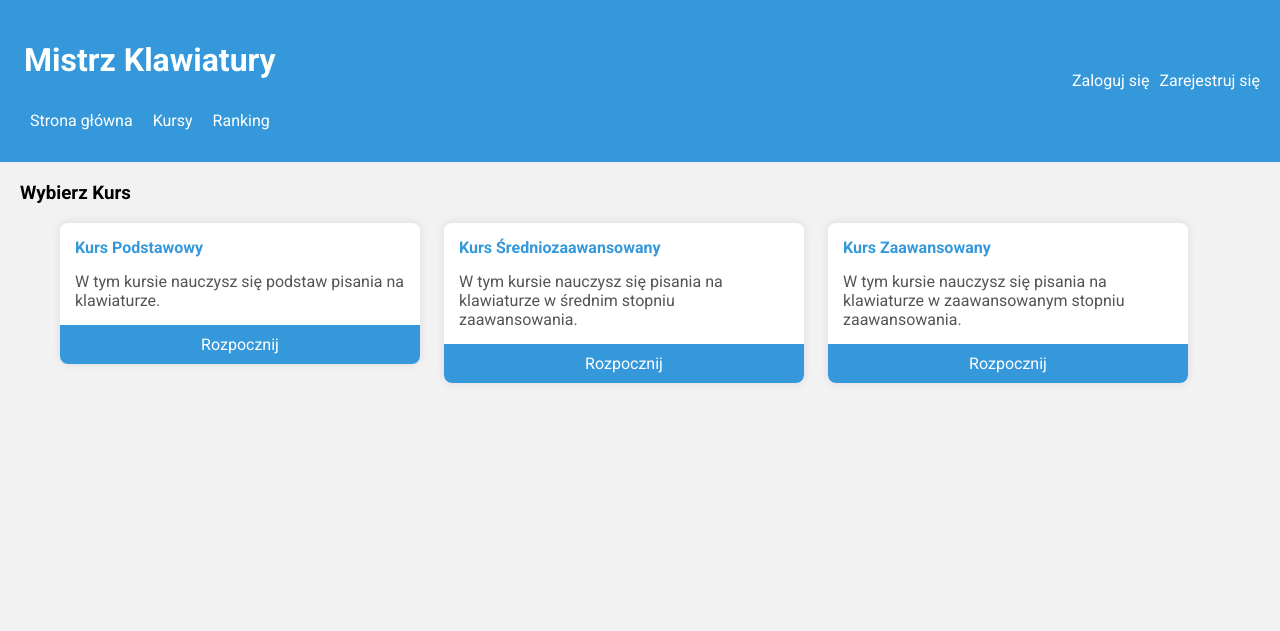
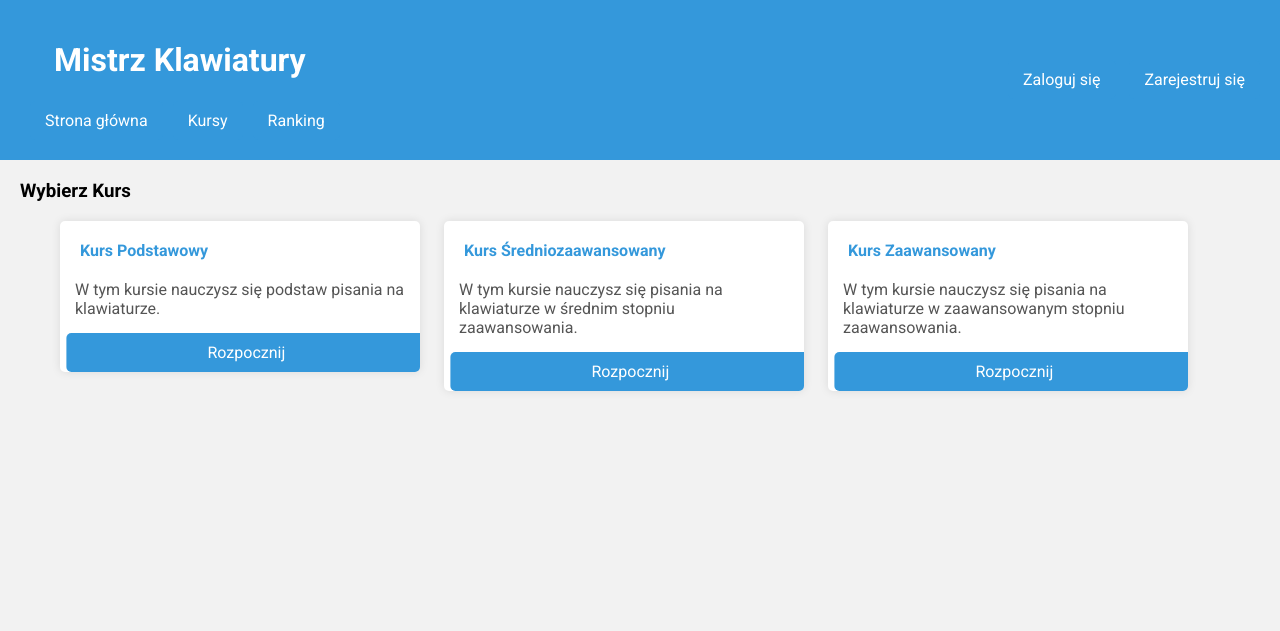
Before and after one commit to Kanioyin/maestro-del-teclado, a PHP site: page /kursy.html in a window 1280 px wide. Shown: the top 631 px of the page. Run offline with PHP 8.4, Linux system fonts and the light colour scheme.

Commit message:
18.01
18.01

```diff
--- a/Logowanie/main.js
+++ b/Logowanie/main.js
@@ -40,10 +40,12 @@
     });
 
     if (userData && password === userData.password) {
+        localStorage.setItem('loggedUser', JSON.stringify(userData));
         window.location.href = "../index.html";
     } else {
         alert("Błędne dane logowania. Spróbuj ponownie.");
     }
+
 }
 
 function goToRegistration() {
--- a/kursy.html
+++ b/kursy.html
@@ -21,9 +21,7 @@
                     <a href="ranking.html">Ranking</a>
                 </nav>
             </div>
-            <div class="menu-right">
-                <a href="Logowanie/login.html" class="highlight">Zaloguj się</a>
-                <a href="Logowanie/registration.html" class="highlight">Zarejestruj się</a>
+            <div id="user-panel" class="menu-right">
             </div>
         </div>
     </header>
@@ -54,23 +52,7 @@
     </footer>
 
     <script src="https://code.jquery.com/jquery-3.6.0.min.js"></script>
-    <script src="main.js"></script>
-    <script>
-        document.addEventListener('DOMContentLoaded', function () {
-            var loggedInUser = localStorage.getItem('loggedInUser');
-            if (loggedInUser) {
-                document.getElementById('login').style.display = 'none';
-                document.getElementById('register').style.display = 'none';
-                document.getElementById('username').textContent = loggedInUser;
-                document.getElementById('logout').style.display = 'block';
-            } else {
-                document.getElementById('login').style.display = 'block';
-                document.getElementById('register').style.display = 'block';
-                document.getElementById('username').style.display = 'none';
-                document.getElementById('logout').style.display = 'none';
-            }
-        });
-    </script>
+    <script src="script.js"></script>
 </body>
 
 </html>
--- a/script.js
+++ b/script.js
@@ -1,66 +1,24 @@
 document.addEventListener("DOMContentLoaded", function () {
     // Sprawdzenie, czy użytkownik jest zalogowany
-    var loggedUser = localStorage.getItem('loggedUser');
+    const loggedUser = JSON.parse(localStorage.getItem('loggedUser'));
+    const userPanel = document.querySelector("#user-panel");
+
+    console.log(loggedUser);
 
     // Ukrywanie lub pokazywanie odpowiednich elementów na podstawie zalogowania
     if (loggedUser) {
-        showLoggedInUI(loggedUser);
+        userPanel.insertAdjacentHTML("beforeend", `<div> <span>${loggedUser.username}</span> <button id="loggout-button">Wyloguj sie</button> </div>`)
+        document.querySelector("#loggout-button").
+        addEventListener("click", ()=>{
+            localStorage.removeItem("loggedUser");
+            window.location.reload()
+        })
+
     } else {
-        showLoggedOutUI();
+        userPanel.insertAdjacentHTML("beforeend", `<div> <a href="Logowanie/login.html" class="highlight">Zaloguj się</a> <a href="Logowanie/registration.html" class="highlight">Zarejestruj się</a> </div>`)
     }
 
-    // Obsługa zdarzenia kliknięcia na "Zaloguj się"
-    document.querySelector('.menu .highlight[href="Logowanie/login.html"]').addEventListener('click', function (event) {
-        event.preventDefault();
 
-        // Przykładowe dane użytkowników z localStorage
-        var users = JSON.parse(localStorage.getItem('users')) || [];
 
-        // Tutaj powinno być zaimplementowane prawdziwe logowanie, sprawdzanie użytkownika i hasła
-        // Przykład dla zalogowania dla jednego z użytkowników
-        var usernameInput = document.getElementById("username").value;
-        var passwordInput = document.getElementById("password").value;
 
-        var loggedInUser = users.find(function(user) {
-            return user.username === usernameInput && user.password === passwordInput;
-        });
-
-        if (loggedInUser) {
-            localStorage.setItem('loggedUser', loggedInUser.username);
-            showLoggedInUI(loggedInUser.username);
-        } else {
-            alert("Błędne dane logowania. Spróbuj ponownie.");
-        }
-    });
-
-    // Obsługa zdarzenia kliknięcia na "Wyloguj się"
-    document.querySelector('.menu .highlight[href="index.html"]').addEventListener('click', function (event) {
-        event.preventDefault();
-
-        // Tutaj powinno być zaimplementowane prawdziwe wylogowanie, na przykład przekierowanie na stronę główną
-        // Przykład dla symulacji wylogowania
-        localStorage.removeItem('loggedUser');
-        showLoggedOutUI();
-    });
-
-    // Funkcja ukazująca interfejs po zalogowaniu
-    function showLoggedInUI(username) {
-        document.querySelector('.menu .highlight[href="Logowanie/login.html"]').style.display = 'none';
-        document.querySelector('.menu .highlight[href="Logowanie/registration.html"]').style.display = 'none';
-        document.querySelector('.menu .highlight[href="index.html"]').textContent = 'Wyloguj się';
-        document.querySelector('.menu .highlight[href="index.html"]').classList.add('logout-link');
-        document.querySelector('.menu').insertAdjacentHTML('beforeend', '<span>Zalogowano: ' + username + '</span>');
-    }
-
-    // Funkcja ukazująca interfejs po wylogowaniu
-    function showLoggedOutUI() {
-        document.querySelector('.menu .highlight[href="Logowanie/login.html"]').style.display = 'inline-block';
-        document.querySelector('.menu .highlight[href="Logowanie/registration.html"]').style.display = 'inline-block';
-        document.querySelector('.menu .highlight[href="index.html"]').textContent = 'Strona główna';
-        document.querySelector('.menu .highlight[href="index.html"]').classList.remove('logout-link');
-        var loggedInInfo = document.querySelector('.menu span');
-        if (loggedInInfo) {
-            loggedInInfo.remove();
-        }
-    }
-});
+})
--- a/style.css
+++ b/style.css
@@ -30,16 +30,20 @@
     display: flex;
 }
 
-.menu a {
-    color: #fff;
-    text-decoration: none;
-    padding: 10px;
-    border-bottom: 2px solid #3498db;
-    transition: background-color 0.3s ease-in-out, color 0.3s ease-in-out;
+.menu a, .menu-right a, .menu-right .highlight, #loggout-button, .kurs .btn, .ranking .btn {
+    background-color: #3498db; /* Niebieskie tło */
+    color: #fff; /* Biały tekst */
+    padding: 10px 15px; /* Dodanie paddingu */
+    border-radius: 5px; /* Zaokrąglenie rogów */
+    margin-left: 10px; /* Dodanie odstępu z lewej strony */
+    text-decoration: none; /* Usunięcie podkreślenia */
+    display: inline-block; /* Ustawienie jako blok inline */
+    cursor: pointer; /* Zmiana kursora na wskaźnik */
+    transition: background-color 0.3s ease-in-out; /* Dodanie animacji */
 }
 
-.menu a:hover {
-    background-color: #2980b9;
+.menu a:hover, .menu-right a:hover, .menu-right .highlight:hover, #loggout-button:hover, .kurs .btn:hover, .ranking .btn:hover {
+    background-color: #2980b9; /* Ciemniejszy niebieski kolor tła podczas najechania */
 }
 
 .menu-right {
@@ -82,6 +105,8 @@
     margin-bottom: 20px;
     overflow: hidden;
     box-shadow: 0 0 10px rgba(0, 0, 0, 0.1);
+    border-radius: 5px; /* Zaokrąglenie rogów */
+    position: relative;
 }
 
 .kurs img {
@@ -91,7 +116,7 @@
 
 .kurs h4 {
     color: #3498db;
-    margin: 15px;
+    margin: 20px;
 }
 
 .kurs p {
@@ -106,7 +131,13 @@
     background-color: #3498db;
     color: #fff;
     text-decoration: none;
+    width: 100%;
+    box-sizing: border-box;
+    bottom: 1px;
+    left: 50%;
+    transform: translateX(-1%);
 }
+
 
 .kurs .btn:hover {
     background-color: #2980b9;
```
Also changed, not shown: other parts of style.css (+31 -12 lines), index.html (+5 -22 lines), ranking.html (+2 -20 lines), script_old.js (added, +74 -0 lines).
